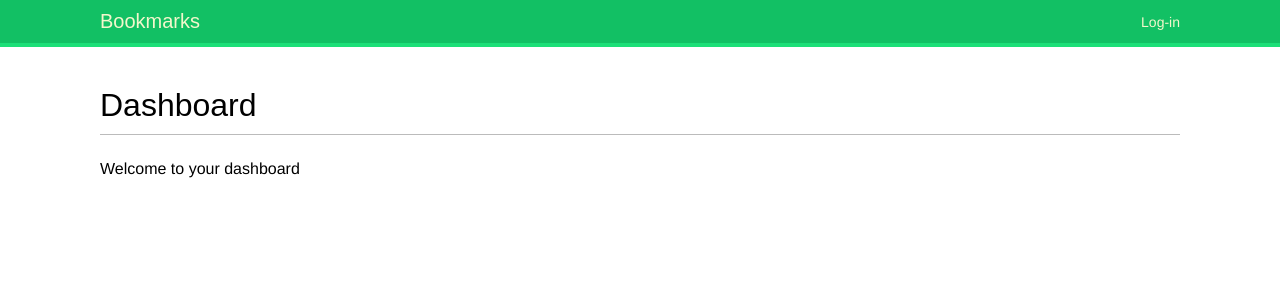
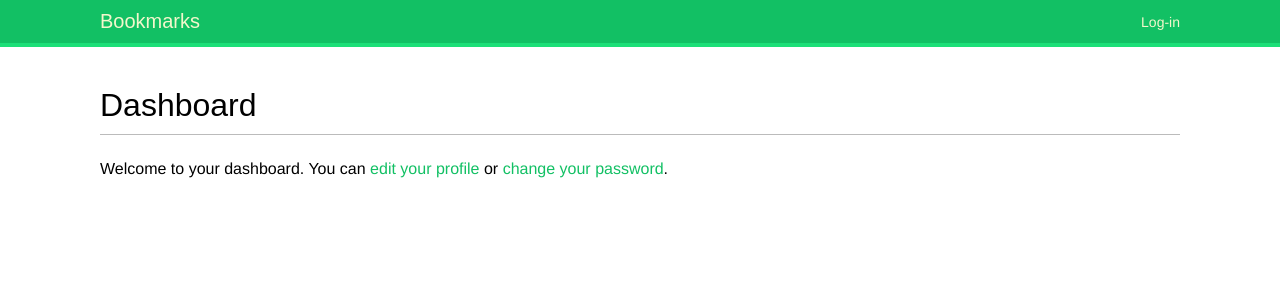
Before and after one commit to MohamedSalahdj/Django5-by-example-projects, a Django app: template project_02_bookmarks/account/templates/account/dashboard.html in a window 1280 px wide. Shown: the top 307 px of the page. Run offline with Django 5.2, Linux system fonts and the light colour scheme; the template is opened without the code that fills it, so the values that code supplies are empty; some web fonts are replaced.

Commit message:
Update dashboard message to include profile editing and password change links

```diff
--- a/project_02_bookmarks/account/templates/account/dashboard.html
+++ b/project_02_bookmarks/account/templates/account/dashboard.html
@@ -5,6 +5,6 @@
 {% block content %}
   <h1>Dashboard</h1>
   <p>
-    Welcome to your dashboard
+    Welcome to your dashboard. You can <a href="{% url 'edit' %}">edit your profile</a> or <a href="{% url 'password_change' %}">change your password</a>.
   </p>
 {% endblock %}
```
